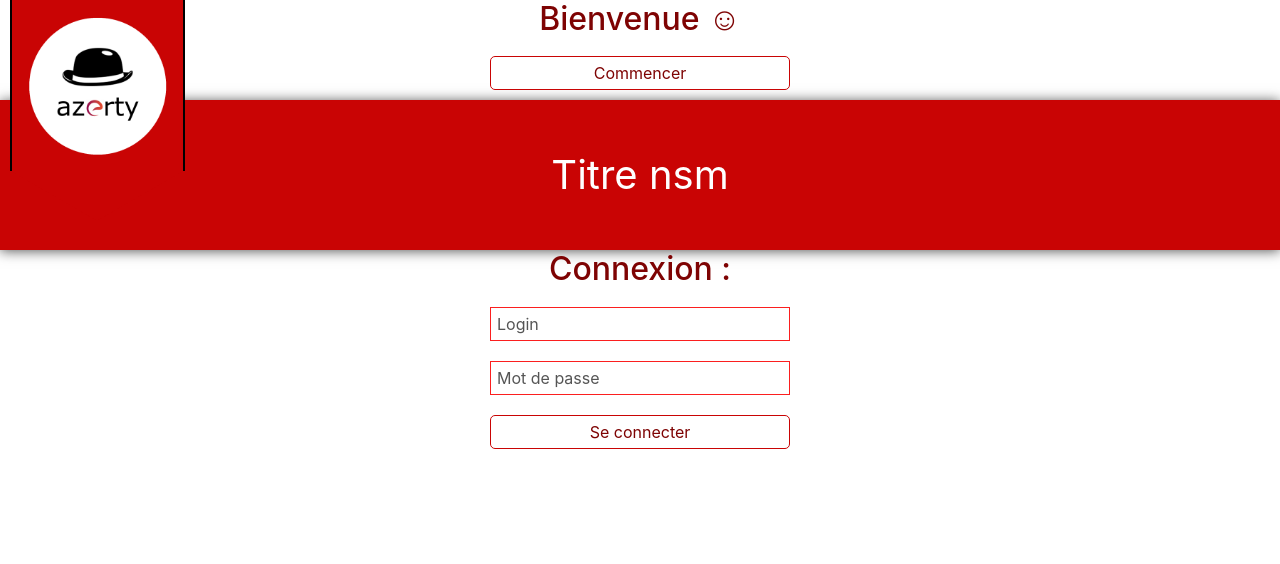
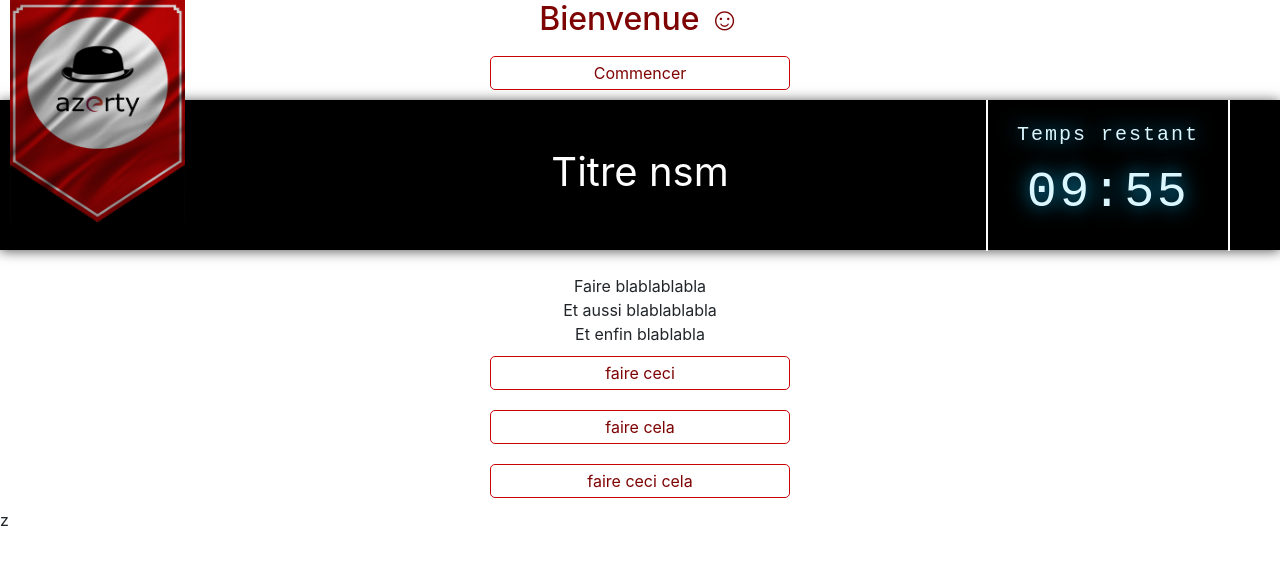
Before and after one commit to Oondril/azerty, an Angular app: page /welcome-page in a window 1280 px wide. Shown: the top 564 px of the page. Built offline with nearby package versions, Linux system fonts and the light colour scheme.

Commit message:
vla le gros commit

```diff
--- a/src/app/app.component.html
+++ b/src/app/app.component.html
@@ -2,17 +2,17 @@
 <div class="banner-logo">
   <img class="logo" src="../assets/logo/logo.png">
 </div>
-<div class="menu"></div>
 <div class="triangle-banner-logo">
 </div>
 <div class="banner">
   <div class="title">Titre nsm</div>
+  <chrono-component></chrono-component>
 </div>
-
 <!--<loading-component></loading-component>-->
 
 <div *ngIf="page === 0">
-  <login></login>
+  <!--<login></login>-->
+  <question-choix-component></question-choix-component>
 </div>
 
 <div *ngIf="page === 1">
--- a/src/app/app.component.scss
+++ b/src/app/app.component.scss
@@ -7,17 +7,16 @@
 }
 
 .title{
-  text-align: center;
-  line-height: 150px;
+  float: left;
+  margin-left: 50%;
+  transform: translate(-50%, 70%);
   font-size: 40px;
   color: white;
+  display: inline-block;
 }
 
 .logo{
   width: 175px;
-  border: black solid 2px;
-  border-bottom: none;
-  border-top: none;
 }
 
 .menu{
@@ -30,20 +29,10 @@
   border-color: $couleur2 transparent transparent transparent;
 }
 
-.triangle-banner-logo{
-  position: absolute;
-  top: 171px;
-  left: 10px;
-  width: 0;
-  height: 0;
-  border-style: solid;
-  border-width: 50px 87.5px 0 87.5px;
-  border-color: $couleur2 transparent transparent transparent;
-}
-
 .banner{
-  background-color: $couleur2;
+  background-color: black;
   width: 100%;
   height: 150px;
   box-shadow: 0px 1px 12px $gris;
+  text-align: center;
 }
--- a/src/app/app.module.ts
+++ b/src/app/app.module.ts
@@ -15,6 +15,8 @@ import {InteractionConsoleComponent} from './exercices/données/interaction-cons
 import {LoadingComponent} from './components/loading.component';
 import {AttaqueBruteForceComponent} from './exercices/type/attaque-brute-force.component';
 import {ConsoleNoobComponent} from './components/console-noob.component';
+import {ChronoComponent} from './components/chrono.component';
+import {QuestionChoixComponent} from './components/question-choix.component';
 
 const appRoutes: Routes = [
   { path: 'welcome-page', component: PageConnexionComponent },
@@ -33,7 +35,9 @@ const appRoutes: Routes = [
     InteractionConsoleComponent,
     AttaqueBruteForceComponent,
     LoadingComponent,
-    ConsoleNoobComponent
+    ConsoleNoobComponent,
+    ChronoComponent,
+    QuestionChoixComponent
   ],
   imports: [
     BrowserModule,
--- /dev/null
+++ b/src/app/components/chrono.component.html
@@ -0,0 +1,10 @@
+<div class="contener">
+  <div class="chrono-contener">
+    <div id="clock">
+      <div class="text">Temps restant</div>
+      <p class="time">
+        {{_timer.printableMinutes }}:{{_timer.printableSecondes}}
+      </p>
+    </div>
+  </div>
+</div>
--- /dev/null
+++ b/src/app/components/chrono.component.scss
@@ -0,0 +1,45 @@
+.contener{
+  vertical-align:middle;
+  display: inline-block;
+  float:right;
+  margin-right: 50px;
+  border-left: solid 2px white;
+  border-right: solid 2px white;
+  padding-left: 20px;
+  padding-right: 20px;
+}
+.chrono-contener{
+  position: relative;
+}
+
+.time-contener{
+  display: inline-block;
+  vertical-align: middle;
+}
+#clock {
+  font-family: 'Share Tech Mono', monospace;
+  color: #ffffff;
+  text-align: center;
+  //position: absolute;
+  background-color: black;
+  width: 200px;
+  //left: 50%;
+  //top: 50%;
+  //transform: translate(-50%, 0%);
+  color: #daf6ff;
+  text-shadow: 0 0 20px rgba(10, 175, 230, 1),  0 0 20px rgba(10, 175, 230, 0);
+  .time {
+    letter-spacing: 0.05em;
+    font-size: 50px;
+    padding: 5px 0;
+  }
+  .date {
+    letter-spacing: 0.1em;
+    font-size: 24px;
+  }
+  .text {
+    letter-spacing: 0.1em;
+    font-size: 20px;
+    padding: 20px 0 0;
+  }
+}
--- /dev/null
+++ b/src/app/components/chrono.component.ts
@@ -0,0 +1,37 @@
+import {AppComponent} from '../app.component';
+import {Component} from '@angular/core';
+import { Timer } from '../utils/chrono/timer';
+import { State } from '../utils/chrono/state';
+
+@Component({
+  selector: 'chrono-component',
+  templateUrl: './chrono.component.html',
+  styleUrls: ['./chrono.component.scss', '../global.scss']
+})
+
+export class ChronoComponent {
+
+  constructor(private appComponent:AppComponent) {
+    this._timer.setTime(10,0);
+    this.play();
+  }
+
+  private _btnPlay: string = 'Démarrer';
+  private _timer: Timer = new Timer();
+  private _state: State = new State();
+
+  play() {
+    this._timer.start();
+    this._state.setPlay();
+    this._btnPlay = 'Continuer';
+  }
+  stop() {
+    this._timer.stop();
+    this._state.setStop();
+  }
+  backward() {
+    this._timer.reset();
+    this._state.setBackward();
+    this._btnPlay = 'Démarrer';
+  }
+}
--- /dev/null
+++ b/src/app/components/question-choix.component.html
@@ -0,0 +1,8 @@
+<div class="container">
+  <div [innerHTML]="text" class="explications"></div>
+  <div class='button' *ngFor="let choix of propositions">
+    <button>{{choix.text}}</button>
+  </div>
+</div>
+
+z
--- /dev/null
+++ b/src/app/components/question-choix.component.scss
@@ -0,0 +1,11 @@
+.explications{
+  text-align: center;
+}
+
+.container{
+  text-align:justify;
+}
+
+.button{
+  text-align: center;
+}
--- /dev/null
+++ b/src/app/components/question-choix.component.ts
@@ -0,0 +1,21 @@
+import {AppComponent} from '../app.component';
+import {Component} from '@angular/core';
+import { Timer } from '../utils/chrono/timer';
+import { State } from '../utils/chrono/state';
+
+@Component({
+  selector: 'question-choix-component',
+  templateUrl: './question-choix.component.html',
+  styleUrls: ['./question-choix.component.scss', '../global.scss']
+})
+
+export class QuestionChoixComponent {
+
+  text = '<br/>Faire blablablabla<br/>Et aussi blablablabla<br/>Et enfin blablabla';
+ propositions = [{id: 0, text: 'faire ceci'},
+                  {id : 1, text: 'faire cela'},
+                  {id:2, text: 'faire ceci cela'}];
+  constructor() {
+  }
+
+}
--- a/src/app/services/api-ssh.service.ts
+++ b/src/app/services/api-ssh.service.ts
@@ -7,8 +7,9 @@ import {Observable} from 'rxjs/Observable';
 @Injectable()
 export class ApiSshService {
 
-  protected url: string = '192.168.56.101';
-  protected port: string = '8888';
+  protected urlAPISSH: string = '192.168.56.101';
+  protected urlCible: string = '192.168.56.102';
+  protected portSocket: string = '8888';
 
   socket: SocketIOClient.Socket = null;
 
@@ -16,7 +17,8 @@ export class ApiSshService {
   public shellAnswer;
 
   constructor() {
-    this.connectSocket('http://' + this.url + ':' + this.port);
+    //Ouverture d'un socket entre l'app et l'API SSH
+    this.connectSocket('http://' + this.urlAPISSH + ':' + this.portSocket);
     this.shellAnswer = new Observable(observer => {
       this.socket.on('data', function (data, res) {
         observer.next(data);
@@ -90,6 +92,6 @@ export class ApiSshService {
   }
 
   runBruteForceAttack() {
-    this.socket.emit('command', 'hydra -V -L username.txt -P password.txt 192.168.56.102 -t 4 ssh\r');
+    this.socket.emit('command', 'hydra -V -L username.txt -P password.txt ' + this.urlCible + ' -t 4 ssh\r');
   }
 }
--- /dev/null
+++ b/src/app/utils/chrono/state.ts
@@ -0,0 +1,21 @@
+export class State {
+  private _play: boolean = true;
+  private _stop: boolean = false;
+
+  private _backward: boolean = false;
+  get stop(): boolean { return this._stop; }
+  get backward(): boolean { return this._backward; }
+  get play(): boolean { return this._play; }
+  setPlay() {
+    this._stop = true;
+    this._play = this._backward = false;
+  }
+  setStop() {
+    this._stop = false;
+    this._play = this._backward = true;
+  }
+  setBackward() {
+    this._play = true;
+    this._stop = this._backward = false;
+  }
+}
--- /dev/null
+++ b/src/app/utils/chrono/timer.ts
@@ -0,0 +1,66 @@
+export class Timer {
+
+  private _minutes: number = 0;
+  private _secondes: number = 0;
+  private _printableMinutes: string = this._minutes + '';
+  private _printableSecondes: string = this._secondes + '';
+  private _totalSecondes: number = 0;
+  private _timer;
+  get minutes(): number { return this._minutes; }
+  get secondes(): number { return this._secondes; }
+  get printableMinutes(): string { return this._printableMinutes; }
+  get printableSecondes(): string { return this._printableSecondes; }
+
+  start() {
+    this._timer = setInterval(() => {
+      if(this._totalSecondes > 0){
+        this._minutes = Math.floor(--this._totalSecondes / 60);
+        this._secondes = this._totalSecondes - this._minutes * 60;
+        this.formatPrintableMinutes();
+        this.formatPrintableSecondes();
+      }
+    }, 1000);
+  }
+  stop() {
+    clearInterval(this._timer);
+  }
+  reset() {
+    this._totalSecondes = this._minutes = this._secondes = 0;
+  }
+
+  setTime(min: number ,sec: number){
+    this.setMinutes(min);
+    this.setSecondes(sec);
+    this.setTotalSecondes(min * 60 + sec);
+  }
+
+  setMinutes(min:number){
+    this._minutes = min;
+    this.formatPrintableMinutes();
+  }
+
+  setSecondes(sec:number){
+    this._secondes = sec;
+    this.formatPrintableSecondes();
+  }
+
+  setTotalSecondes(sec:number){
+    this._totalSecondes = sec;
+  }
+
+  formatPrintableSecondes() {
+    if (this._secondes >= 0 && this._secondes < 10) {
+      this._printableSecondes = '0' + this._secondes;
+    }else{
+      this._printableSecondes = this._secondes + '';
+    }
+  }
+
+  formatPrintableMinutes() {
+    if (this._minutes >= 0 && this._minutes < 10) {
+      this._printableMinutes = '0' + this._minutes;
+    }else{
+      this._printableMinutes = this._minutes + '';
+    }
+  }
+}
```
Also changed, not shown: src/assets/logo/logo.png.
